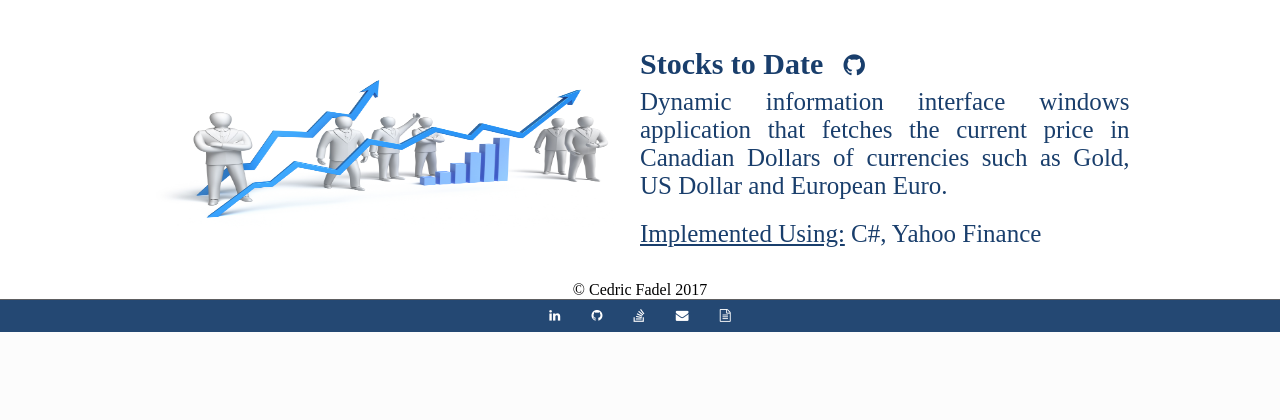
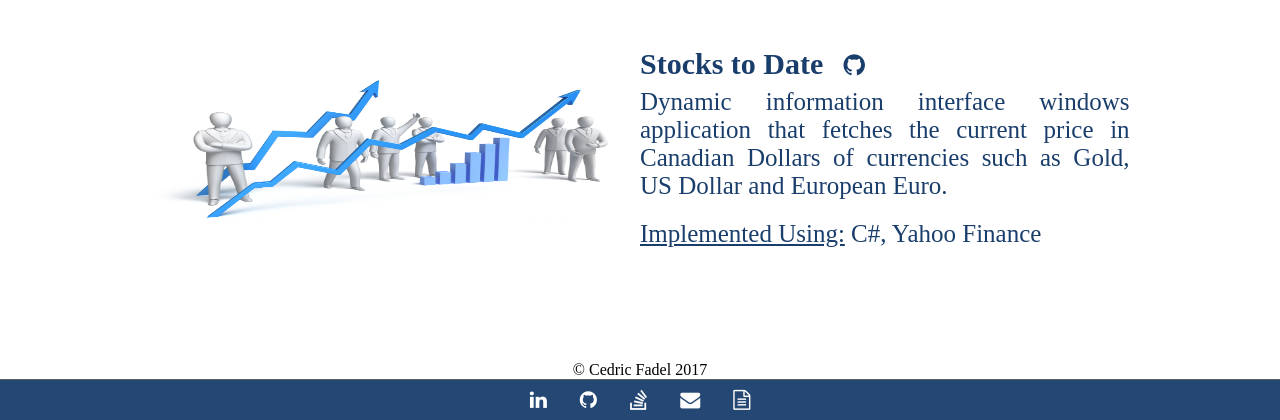
Before and after one commit to cfadel1/PersonalWebsite, a PHP site: page /portfolio.html in a window 1280 px wide. Shown: the part 1667-2087 px from the top of the page. Before the commit the page ends 1999 px from the top, so only its background shows below. Run offline with PHP 8.4, Linux system fonts and the light colour scheme; some libraries are stand-ins or nearby versions; some web fonts are replaced.

Commit message:
Changed the size of the icons in the footer.

```diff
--- a/css/Style.css
+++ b/css/Style.css
@@ -554,7 +554,7 @@ footer {
 
 .social-icon-contact {
     color: #ffffff;
-    font-size: 1vw;
+    font-size: 20px;
 }
 
 .about-me-icons i {
--- a/portfolio.html
+++ b/portfolio.html
@@ -195,6 +195,9 @@
         </div>
     </div>
 
+    <div class="clear"></div>
+    <div class="clear"></div>
+
     <div class="page-footer">
         <div class="copyright">
             <p>© Cedric Fadel 2017</p>
```
